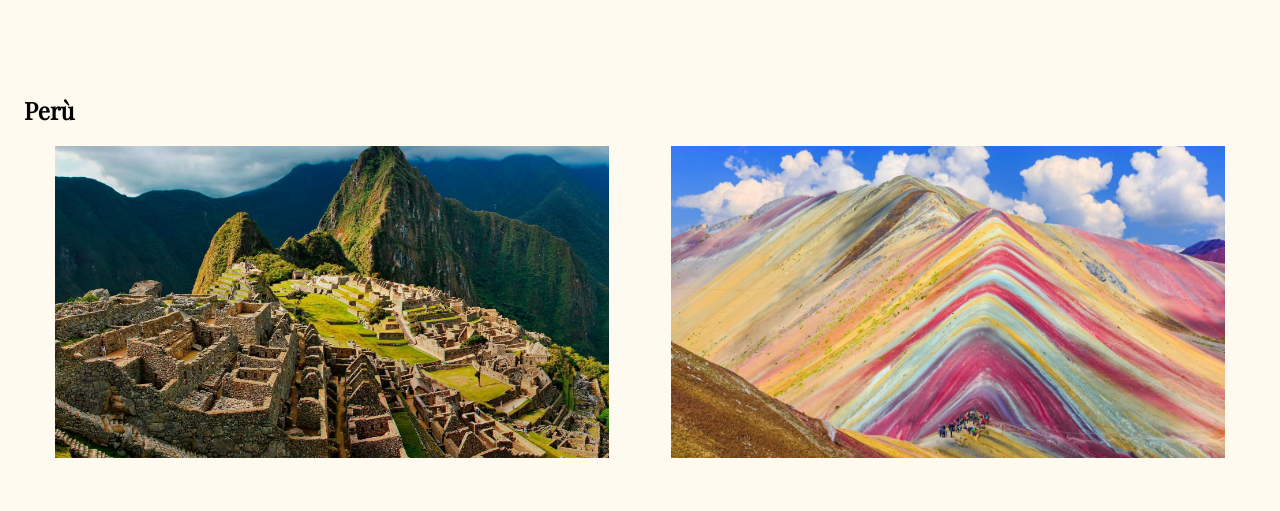
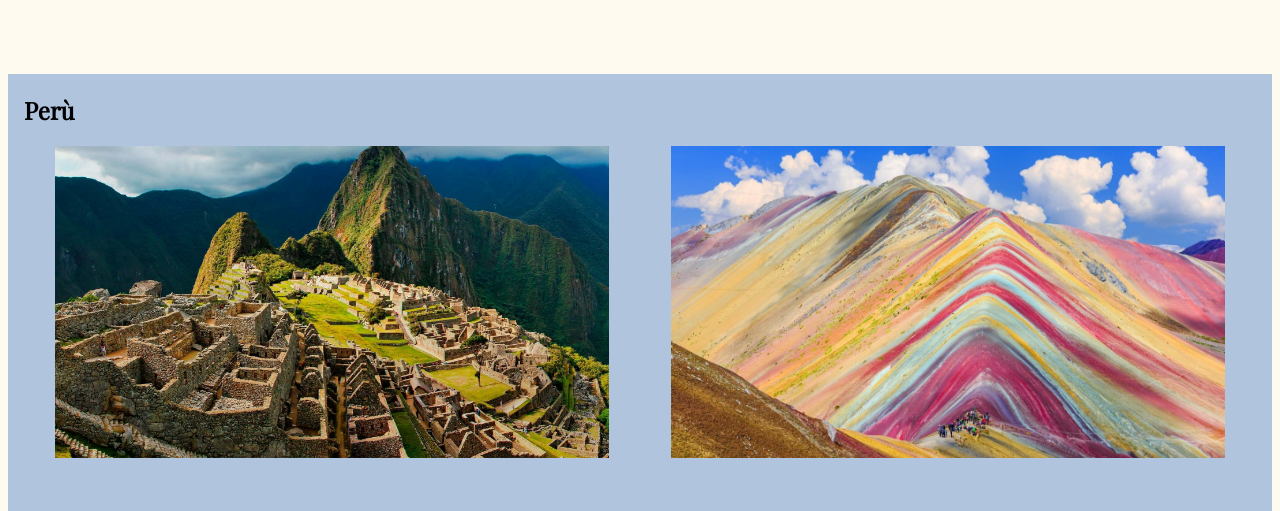
Before and after one commit to cristina-carlo/cristina-carlo.github.io, a plain HTML site: page viaggio.html in a window 1280 px wide. Shown: the part 441-952 px from the top of the page. Drawn offline with nearby package versions, Linux system fonts and the light colour scheme; a script that the page names is missing; a web font is replaced by a local one.

Commit message:
Update viaggio.html backgroundcolor lightsteelblue for perù

```diff
--- a/viaggio.html
+++ b/viaggio.html
@@ -32,10 +32,10 @@
             </div>
         </section>
         <!-- Viaggio foto  -->
-        <section class="section-green" style="padding-left: 16px; padding-right: 16px;">
+        <section class="section-green" style="background-color: lightsteelblue; padding-left: 16px; padding-right: 16px;">
             <h2>Perù</h2>
         </section>
-        <section class="section-green-spacearound" style="padding-left: 16px; padding-right: 16px; padding-bottom: 50px;">
+        <section class="section-green-spacearound" style="background-color: lightsteelblue; padding-left: 16px; padding-right: 16px; padding-bottom: 50px;">
             <div class="col-md-2">
                 <img id="Perù1" src="Peru1.jpg" alt="a random pic of Botswana chosen randomly from 3" width="100%">
             </div>
```
